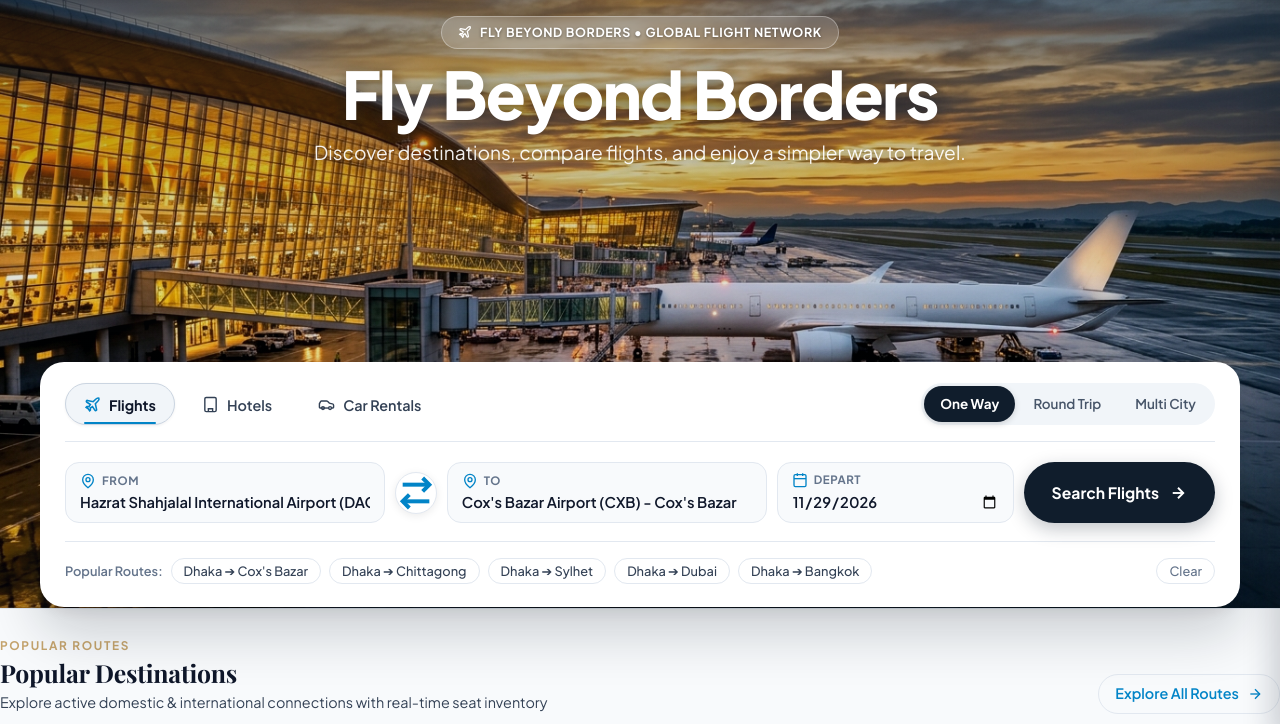
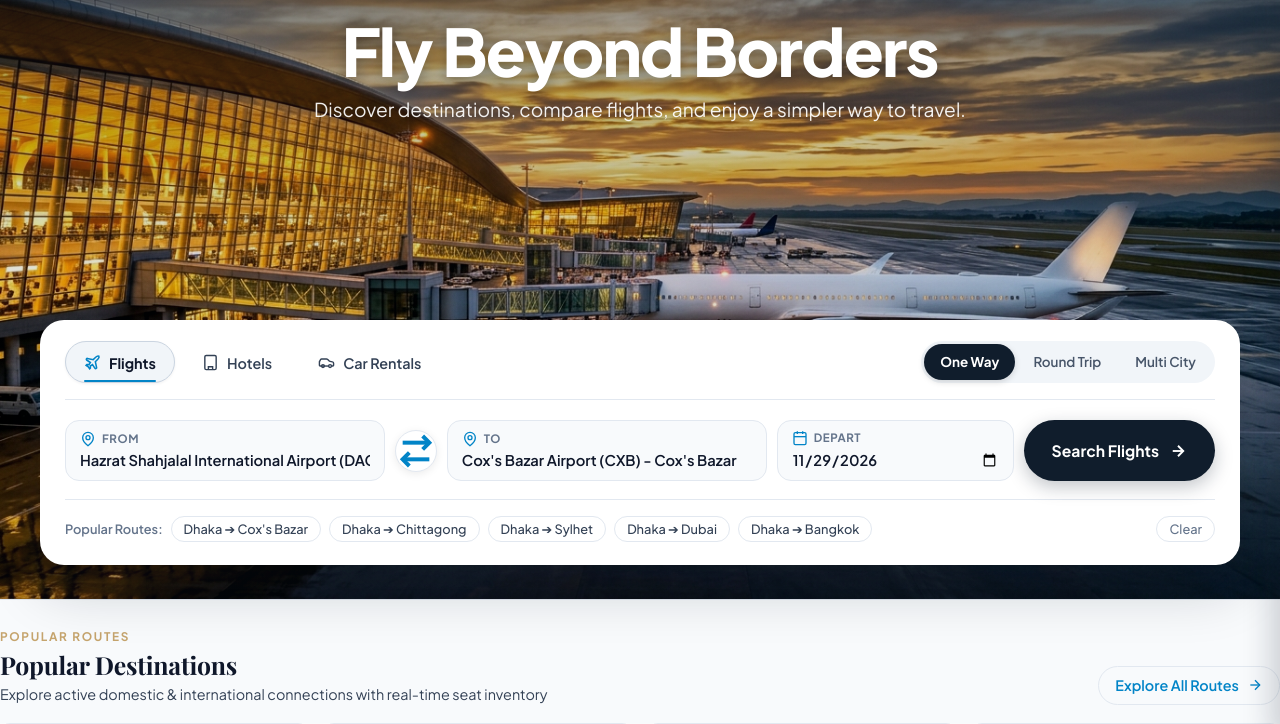
Before and after one commit to mahin1710/FLY, a Flask app: page / in a window 1280 px wide. Shown: the part 58-782 px from the top of the page. Run offline with Flask 3, Linux system fonts and the light colour scheme; parts of the project's set-up code (start-up, migrations or seed data) failed here and were passed over; some web fonts are replaced.

Commit message:
test(project,tests): update home.html, test_ui_assets_and_pages.py [auto-sync 2026-11-26 08:49 UTC]

```diff
--- a/templates/pages/home.html
+++ b/templates/pages/home.html
@@ -16,10 +16,6 @@
     <div class="hero-content">
       <!-- Centralized Brand Headline (Genesis-style Luxury Typography) -->
       <div class="hero-text-block">
-        <div class="hero-badge">
-          <svg viewBox="0 0 24 24" width="14" height="14" fill="none" stroke="currentColor" stroke-width="2.2" aria-hidden="true"><path d="M17.8 19.2 16 11l3.5-3.5C21 6 21.5 4 21 3c-1-.5-3 0-4.5 1.5L13 8 4.8 6.2c-.5-.1-.9.1-1.1.5l-.3.5c-.2.5-.1 1 .3 1.3L9 12l-2 3H4l-1 1 3 2 2 3 1-1v-3l3-2 3.5 5.3c.3.4.8.5 1.3.3l.5-.3c.4-.2.6-.6.5-1.1z"/></svg>
-          <span>FLY BEYOND BORDERS &bull; GLOBAL FLIGHT NETWORK</span>
-        </div>
         <h1 class="hero-title hero-headline-brand">
           Fly Beyond Borders
         </h1>
```
Also changed, not shown: tests/ui/test_ui_assets_and_pages.py (+1 -1 lines).
